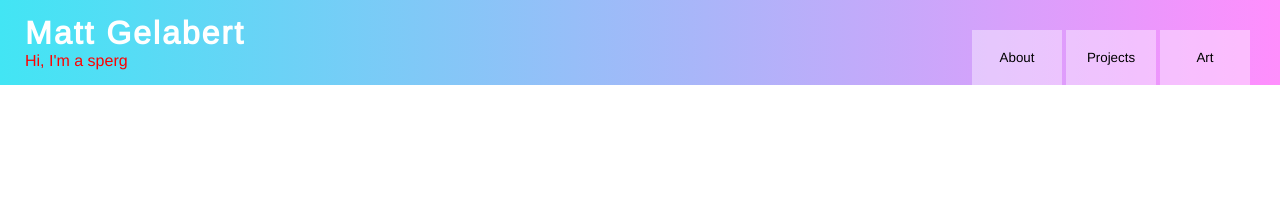
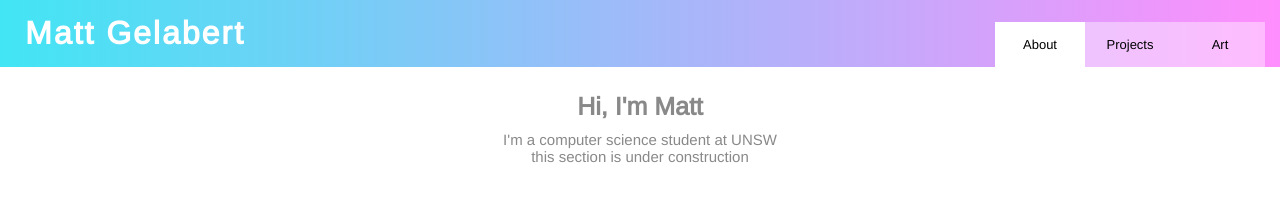
Before and after one commit to ricepaddyhat/ricepaddyhat.github.io, a plain HTML site: page index.html in a window 1280 px wide. Drawn offline with nearby package versions, Linux system fonts and the light colour scheme.

Commit message:
fixed tab bugs, tidied code

```diff
--- a/index.css
+++ b/index.css
@@ -7,19 +7,22 @@
     vertical-align: baseline;
 }
 
+
+
 /* Header related */
 .header {
 	background-image: linear-gradient(to right, #42e5f4, #ff8efd);
-	padding: 15px;
-	padding-left: 25px;
 }
 
 #title {
 	color: white;
 	font-family: Arimo;
 	letter-spacing: 2px;
+	padding: 15px;
+	padding-left:25px;
 }
 
+/* this is a flashing animation for memes, unused
 .caption {
 	color: white;
 	font-family: Arimo;
@@ -33,28 +36,24 @@
   25%  {color:yellow;}
   50%  {color:blue;}
   75%  {color:violet;}
-  100% {color:red; left:}
+  100% {color:red;}
 }
+*/
 
 
-/* tab/nav bar related */
+/* tab/nav-bar related */
 .tab {
-	position: absolute;
-	top: 30px;
-	right: 30px;
-	margin: 0px;
-	padding: 0px;
-	border: 0px;
+	float:right;
+	padding-top: 5px;
 }
 
 .tab button {
 	width: 90px;
-	height: 55px;
+	height: 45px;
 	font-family: Arimo;
+	font-size: 13px;
+	text-align: center;
 	background-color: rgba(255,255,255, 0.4);
-	margin: 0px;
-	padding: 0px;
-	border: 0px;
 }
 
 .tab button:hover {
@@ -77,13 +76,37 @@
   to {opacity: 1;}
 }
 
-/* Art content */
 
-.artinfo {
+/* general paragraph and titles for contents*/
+.tabContent {
+	font-family:Arimo;
+	color: #898989;
+	margin: 25px;
 	text-align: center;
-	margin:25px;
-	font-family: Arimo;
+}
+
+.contentTitle {
+	font-family:Arimo;
+	font-size: 25px;
 	color: #898989;
+}
+
+.contentP {
+	font-family:Arimo;
+	font-size: 15px;
+	color: #898989;
+	padding: 10px;
+}
+
+
+/* about tab content */
+
+/* projects tab content */
+
+
+/* art content */
+.artCap {
+	padding-bottom:20px;
 }
 
 .grid {
--- a/index.html
+++ b/index.html
@@ -1,29 +1,30 @@
 <!DOCTYPE html>
 <html>
 	<head>
-		<title>Shitty Art Blog</title>
+		<title>Matt Gelabert</title>
 		<link rel="stylesheet" type="text/css" href="index.css">
 		<link href="https://fonts.googleapis.com/css?family=Arimo" rel="stylesheet">
 	</head>
 
 	<body class="body">
+		<script src="index.js"></script>
+
+
+
 		<div class="header">
-			<h1 id=title>Matt Gelabert</h1>
-			<p class=caption>Hi, I'm a sperg</p>
+			<h1 id=title>Matt Gelabert
+			<!-- <p class=caption>Hi, I'm a sperg</p> -->
 			<span class="tab">
-				<button class="tabButtons" onclick="openTab(event, 'about')">About</button>
-				<button class="tabButtons" onclick="openTab(event, 'projects')">Projects</button>
-				<button class="tabButtons" onclick="openTab(event, 'art')">Art</button>
+				<button class="tabButtons" onclick="openTab(event, 'about')" id="default">About</button><!--
+				--><button class="tabButtons" onclick="openTab(event, 'projects')">Projects</button><!--
+				--><button class="tabButtons" onclick="openTab(event, 'art')">Art</button>
 			</span>
-			<script src="index.js"></script>
-			<script>
-				document.getElementById("art").click();
-			</script>
+			</h1>
 		</div>
 
 
 		<div class="tabContent" id="art">
-			<p class="artinfo">
+			<p class="contentP artCap">
 				Art is another passion of mine, here are some of my works! <br>
 				Feel free to send me a request at iamamong@mail.com, if I have time to draw it, it will be featured here!
 			</p>
@@ -51,21 +52,27 @@
 		</div>
 
 		<div class="tabContent" id="about">
-			Hi, I'm matt
-			Im a stooge
-
-			this section is under construction
+			<h1 class="contentTitle">Hi, I'm Matt</h1>
+			<p class="contentP">
+				I'm a computer science student at UNSW<br>
+				this section is under construction
+			</p>
 		</div>
 
 		<div class="tabContent" id="projects">
-			This website
+			<h1 class="contentTitle">Projects I've done</h1>
+			<p class="contentP">
+			<strong>This Website!</strong>
+			thats about it for now<br>
+			this section is under construction
+			</p>
 
-			thats about it
-			this section is under construction
+
 		</div>
 
-
-
+		<script>
+			document.getElementById("default").click();
+		</script>
 	</body>
 
 </html>
--- a/index.js
+++ b/index.js
@@ -1,18 +1,17 @@
-function openTab(event, tabName) {
-	var i, tableContent, tabButtons;
-
+function openTab(evt, tabName) {
+	var i, tabContent, tabButtons;
 	tabContent = document.getElementsByClassName("tabContent");
 
-	for(i=0; i < tabContent.length; i++) {
+	for(i = 0; i < tabContent.length; i++) {
 		tabContent[i].style.display = "none";
 	}
 
-  	tabButtons = document.getElementsByClassName("tabButtons");
-  	for (i = 0; i < tabButtons.length; i++) {
-    	tabButtons[i].className = tabButtons[i].className.replace(" active", "");
-  	}
+  tabButtons = document.getElementsByClassName("tabButtons");
+  for(i = 0; i < tabButtons.length; i++) {
+   	tabButtons[i].className = tabButtons[i].className.replace(" active", "");
+  }
 
-  	document.getElementById(tabName).style.display = "block";
-  	evt.currentTarget.className += " active";
+  document.getElementById(tabName).style.display = "block";
+  evt.currentTarget.className += " active";
 
 }
```
